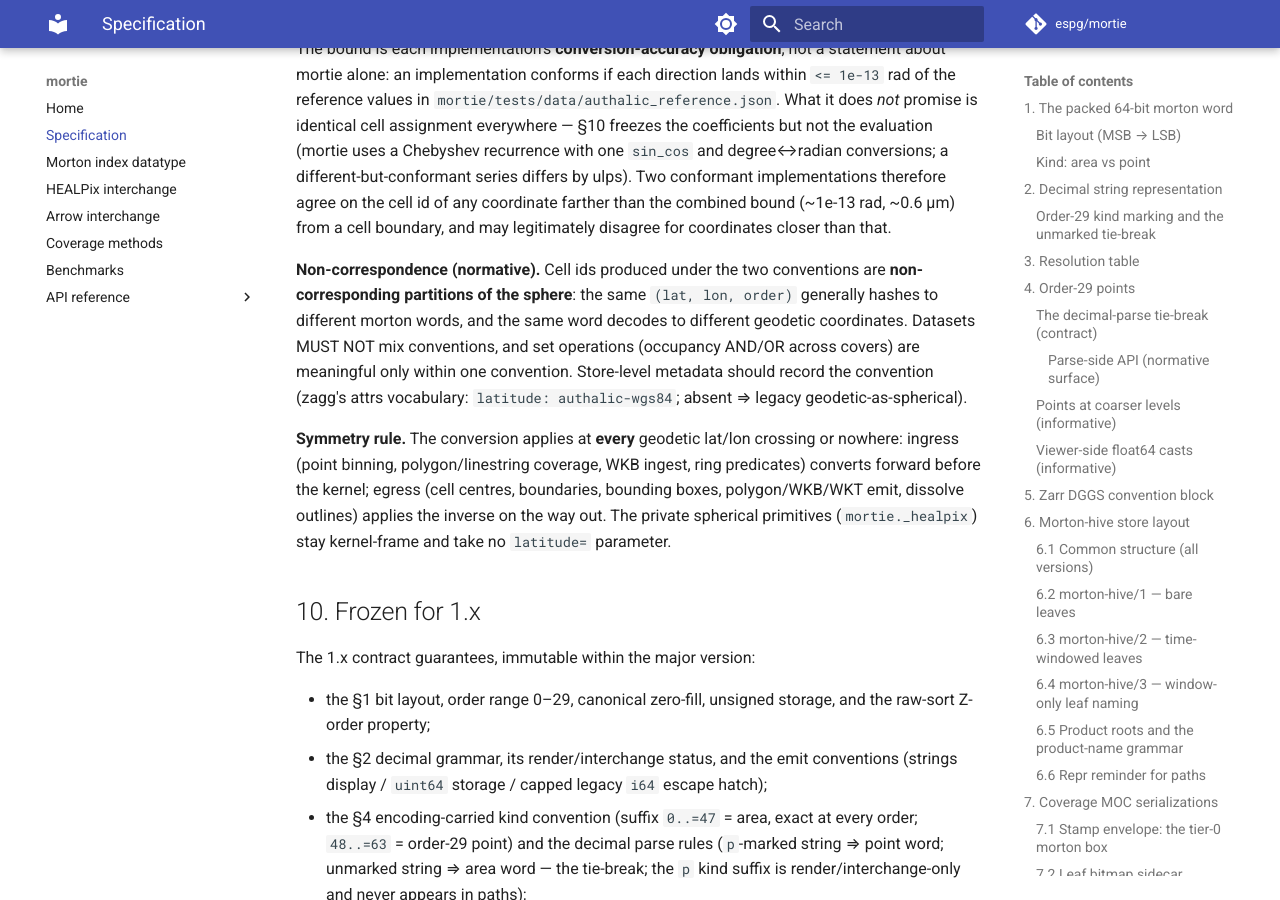
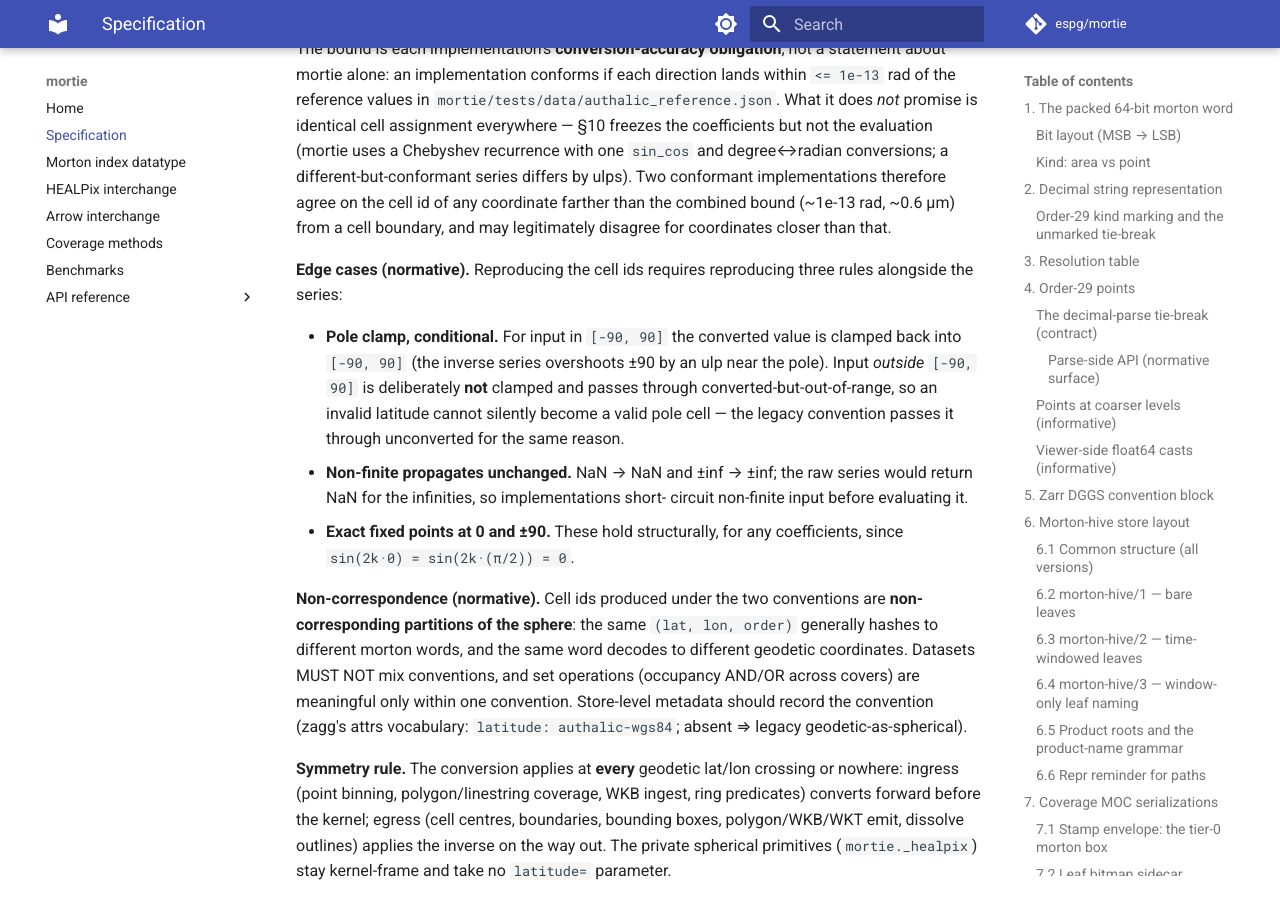
Before and after one commit to espg/mortie, an MkDocs documentation site: the page built from docs/specification.md, in a window 1280 px wide and 900 px high, scrolled down 15683 px. Built offline with MkDocs 1.6.1 and Material for MkDocs 9.7.7, drawn with Linux system fonts in a browser that asks for light colours; comment, search, counter and statistics services are not loaded; the version menu is left out.

Commit message:
fold review: specify the conversion edge cases (issue #186)

```diff
--- a/docs/specification.md
+++ b/docs/specification.md
@@ -699,6 +699,21 @@ ulps). Two conformant implementations therefore agree on the cell id of any
 coordinate farther than the combined bound (~1e-13 rad, ~0.6 µm) from a cell
 boundary, and may legitimately disagree for coordinates closer than that.
 
+**Edge cases (normative).** Reproducing the cell ids requires reproducing
+three rules alongside the series:
+
+- **Pole clamp, conditional.** For input in `[-90, 90]` the converted value
+  is clamped back into `[-90, 90]` (the inverse series overshoots ±90 by an
+  ulp near the pole). Input *outside* `[-90, 90]` is deliberately **not**
+  clamped and passes through converted-but-out-of-range, so an invalid
+  latitude cannot silently become a valid pole cell — the legacy convention
+  passes it through unconverted for the same reason.
+- **Non-finite propagates unchanged.** NaN → NaN and ±inf → ±inf; the raw
+  series would return NaN for the infinities, so implementations short-
+  circuit non-finite input before evaluating it.
+- **Exact fixed points at 0 and ±90.** These hold structurally, for any
+  coefficients, since `sin(2k·0) = sin(2k·(π/2)) = 0`.
+
 **Non-correspondence (normative).** Cell ids produced under the two
 conventions are **non-corresponding partitions of the sphere**: the same
 `(lat, lon, order)` generally hashes to different morton words, and the same
```
